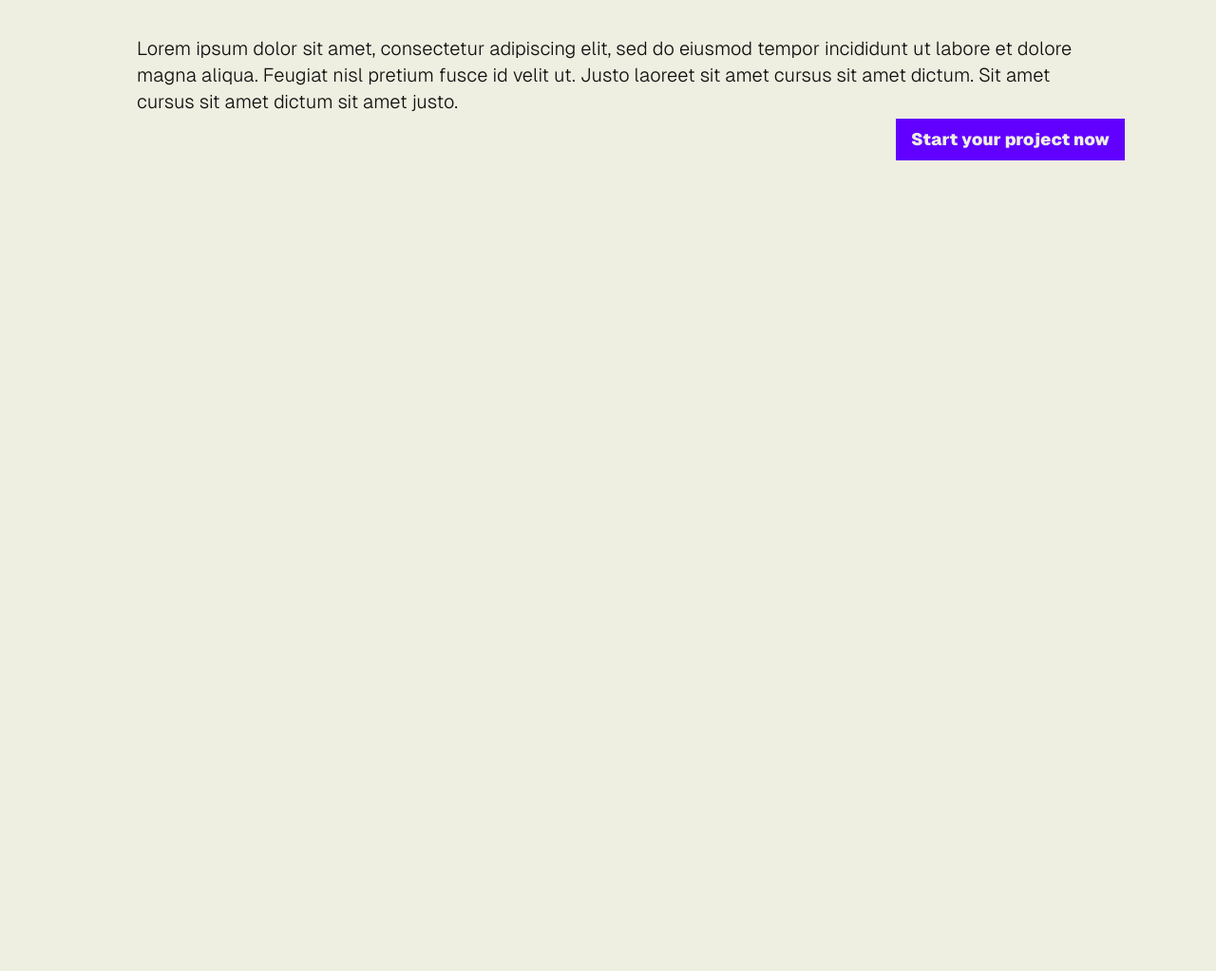
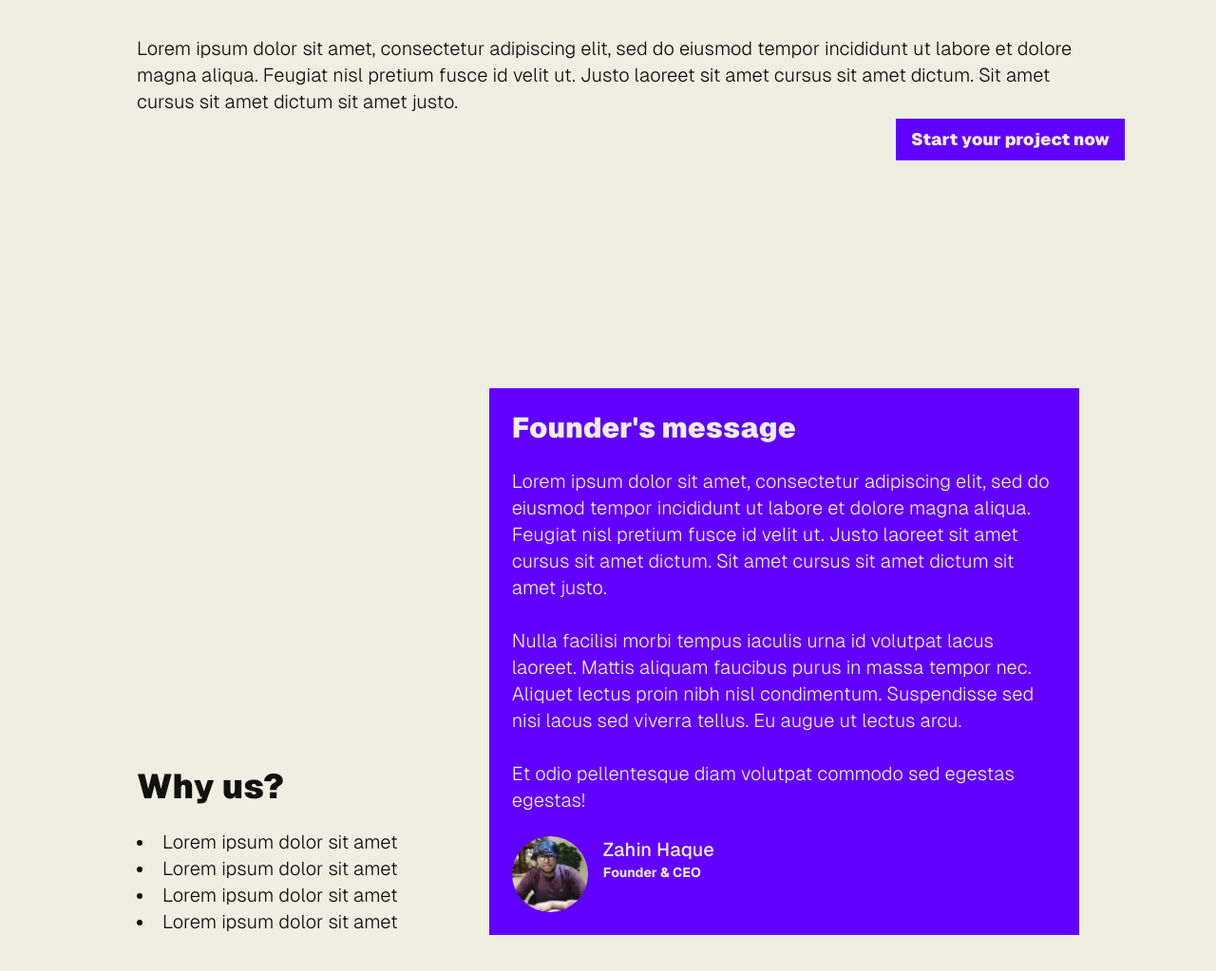
Before and after one commit to V01d-Studio/landing-2024, an Astro site: page / in a window 1280 px wide. Shown: the part 535-1558 px from the top of the page at 95% size. Before the commit the page ends 800 px from the top, so only its background shows below. Built offline with nearby package versions, Linux system fonts and the light colour scheme; Astro itself is replaced by a stand-in of ours; what tailwindcss-fluid-type would draw is missing.

Commit message:
Update: teams section

```diff
--- a/src/components/home/why.astro
+++ b/src/components/home/why.astro
@@ -1,7 +1,52 @@
 ---
 import SectionLayout from "@/layouts/SectionLayout.astro";
+import { Image } from "astro:assets";
 ---
 
 <SectionLayout>
-  <div></div>
+  <div class="flex flex-col justify-end sm:w-full md:w-1/3">
+    <h2>Why us?</h2>
+    <div class="h-6"></div>
+    <ul class="list-disc list-inside text-xl">
+      <li>Lorem ipsum dolor sit amet</li>
+      <li>Lorem ipsum dolor sit amet</li>
+      <li>Lorem ipsum dolor sit amet</li>
+      <li>Lorem ipsum dolor sit amet</li>
+    </ul>
+  </div>
+
+  <div
+    class="flex flex-col justify-end flex-1 sm:w-full md:w-2/3 bg-purple text-paperwhite p-6"
+  >
+    <h3>Founder's message</h3>
+    <p class="mt-6">
+      Lorem ipsum dolor sit amet, consectetur adipiscing elit, sed do eiusmod
+      tempor incididunt ut labore et dolore magna aliqua. Feugiat nisl pretium
+      fusce id velit ut. Justo laoreet sit amet cursus sit amet dictum. Sit amet
+      cursus sit amet dictum sit amet justo.
+      <br />
+      <br />
+       Nulla facilisi morbi tempus iaculis urna id volutpat lacus laoreet.
+      Mattis aliquam faucibus purus in massa tempor nec. Aliquet lectus proin
+      nibh nisl condimentum. Suspendisse sed nisi lacus sed viverra tellus. Eu
+      augue ut lectus arcu.
+      <br />
+      <br />
+       Et odio pellentesque diam volutpat commodo sed egestas egestas!
+    </p>
+
+    <div class="flex w-full mt-6 gap-4">
+      <Image
+        class="rounded-full"
+        src="/team/zahin.webp"
+        alt="Founder & CEO"
+        width="80"
+        height="80"
+      />
+      <div>
+        <h4 class="text-xl font-medium">Zahin Haque</h4>
+        <p class="text-sm font-bold">Founder & CEO</p>
+      </div>
+    </div>
+  </div>
 </SectionLayout>
--- a/src/layouts/SectionLayout.astro
+++ b/src/layouts/SectionLayout.astro
@@ -1,3 +1,5 @@
-<div class="flex min-h-screen p-8 md:p-16 lg:p-24 xl:p-36 box-border relative">
+<div
+  class="flex min-h-screen p-8 md:p-16 lg:p-24 xl:p-36 box-border relative flex-wrap gap-10"
+>
   <slot />
 </div>
--- a/src/pages/index.astro
+++ b/src/pages/index.astro
@@ -1,10 +1,12 @@
 ---
 import Layout from "../layouts/Layout.astro";
 import Hero from "../components/home/hero.astro";
+import Why from "@/components/home/why.astro";
 ---
 
 <Layout title="Void Studio">
   <main>
     <Hero />
+    <Why />
   </main>
 </Layout>
```
